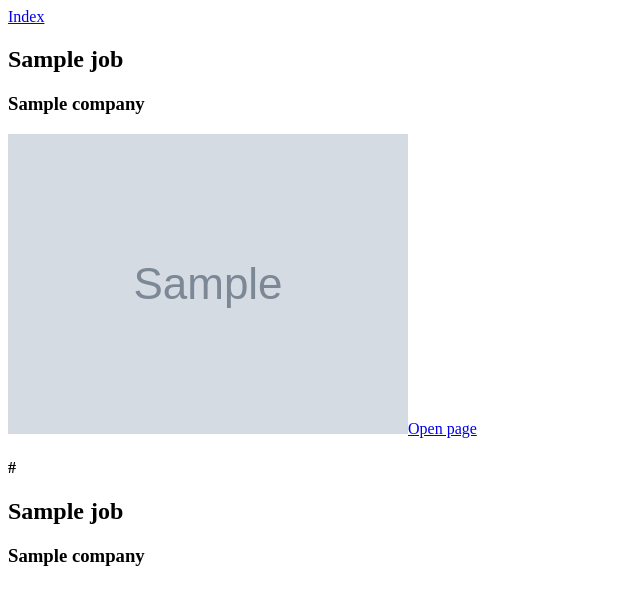
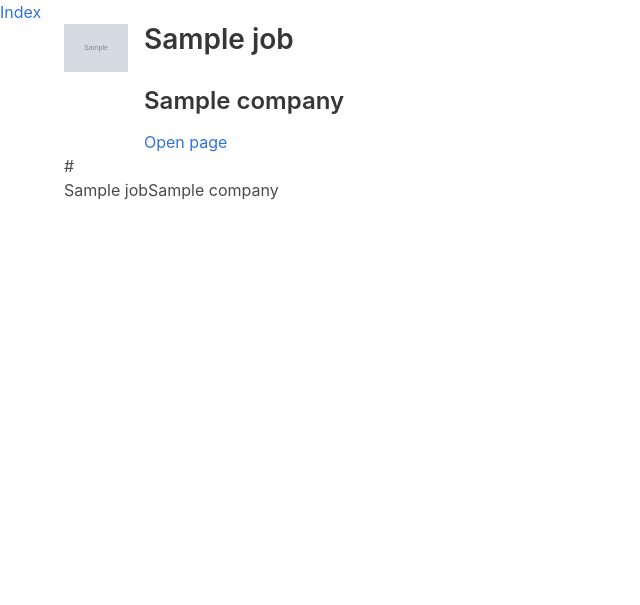
Before and after one commit to Mike-Mp/job_aggregator-scraping, a Node server app: template views/results.pug in a window 1280 px wide. Shown: the top 605 px of the page, without its empty margins (0-640 px from the left). Run offline with Node 20, Linux system fonts and the light colour scheme; the template is opened without the code that fills it: most values are stand-ins (such as "Sample title", 1, 10 or a date in 2020); grey boxes marked "Sample" are stand-in pictures; some libraries are stand-ins or nearby versions.

Commit message:
styling on stackCard

```diff
--- a/controller/routes.js
+++ b/controller/routes.js
@@ -11,10 +11,7 @@
     req.query.location
   );
 
-  const {
-    stackoverflowPageUrl,
-    stackoverflowResult,
-  } = await scraper.stackoverflowScraper(
+  const { stackoverflowResult } = await scraper.stackoverflowScraper(
     req.query.jobTitle,
     req.query.location
   );
@@ -25,7 +22,6 @@
     title: `${req.query.jobTitle} in ${req.query.location}`,
     indeedResult,
     indeedPageUrl,
-    stackoverflowPageUrl,
     stackoverflowResult,
   });
 });
--- a/package.json
+++ b/package.json
@@ -12,7 +12,6 @@
   "author": "",
   "license": "ISC",
   "dependencies": {
-    "bulma": "^0.8.2",
     "express": "^4.17.1",
     "express-session": "^1.17.1",
     "pug": "^2.0.4",
--- a/views/layout.pug
+++ b/views/layout.pug
@@ -5,6 +5,8 @@
     meta(name="viewport", content="width=device-width, initial-scale=1.0")
 
     title= title
+    link(rel="stylesheet" href="https://cdnjs.cloudflare.com/ajax/libs/bulma/0.7.0/css/bulma.min.css")
+    script(defer src="https://use.fontawesome.com/releases/v5.0.7/js/all.js")
   body
 
     block content
--- a/views/mixins/_indeedCard.pug
+++ b/views/mixins/_indeedCard.pug
@@ -1,3 +1,4 @@
 mixin indeedCard(indeedResult = {})
-  h2= indeedResult.job
-  h3= indeedResult.company
+  div(class="tile")
+    h2= indeedResult.job
+    h3= indeedResult.company
--- a/views/mixins/_stackCard.pug
+++ b/views/mixins/_stackCard.pug
@@ -1,5 +1,10 @@
 mixin stackCard(stackResult = {})
-  h2= stackResult.job
-  h3= stackResult.company
-  img(src= stackResult.imageSrc)
-  a(href=`https://www.stackoverflow.com${stackResult.jobHref}`) Open page
+  div(class="media is-primary")
+    div(class="media-left")
+      div(class="image is-64x64")
+        img(src= stackResult.imageSrc)
+    div(class="media-content")
+      div(class="content")
+        h2= stackResult.job
+        h3= stackResult.company
+        a(href=`https://www.stackoverflow.com${stackResult.jobHref}` target="_blank") Open page
--- a/views/results.pug
+++ b/views/results.pug
@@ -6,12 +6,11 @@
 
 block content
   a(href="/") Index
-  if stackoverflowResult.length !== 0
-    div(class="stackoverflow")
+  div(class="container")
+    if stackoverflowResult.length !== 0
       each stackInfo in stackoverflowResult
         +stackCard(stackInfo)
-  if indeedResult.length !== 0
-    div(class="indeed")
+    if indeedResult.length !== 0
       h4= indeedPageUrl
       each indeedInfo in indeedResult
         +indeedCard(indeedInfo)
```
Also changed, not shown: public/scraper.js (+7 -11 lines), 7 other files.
